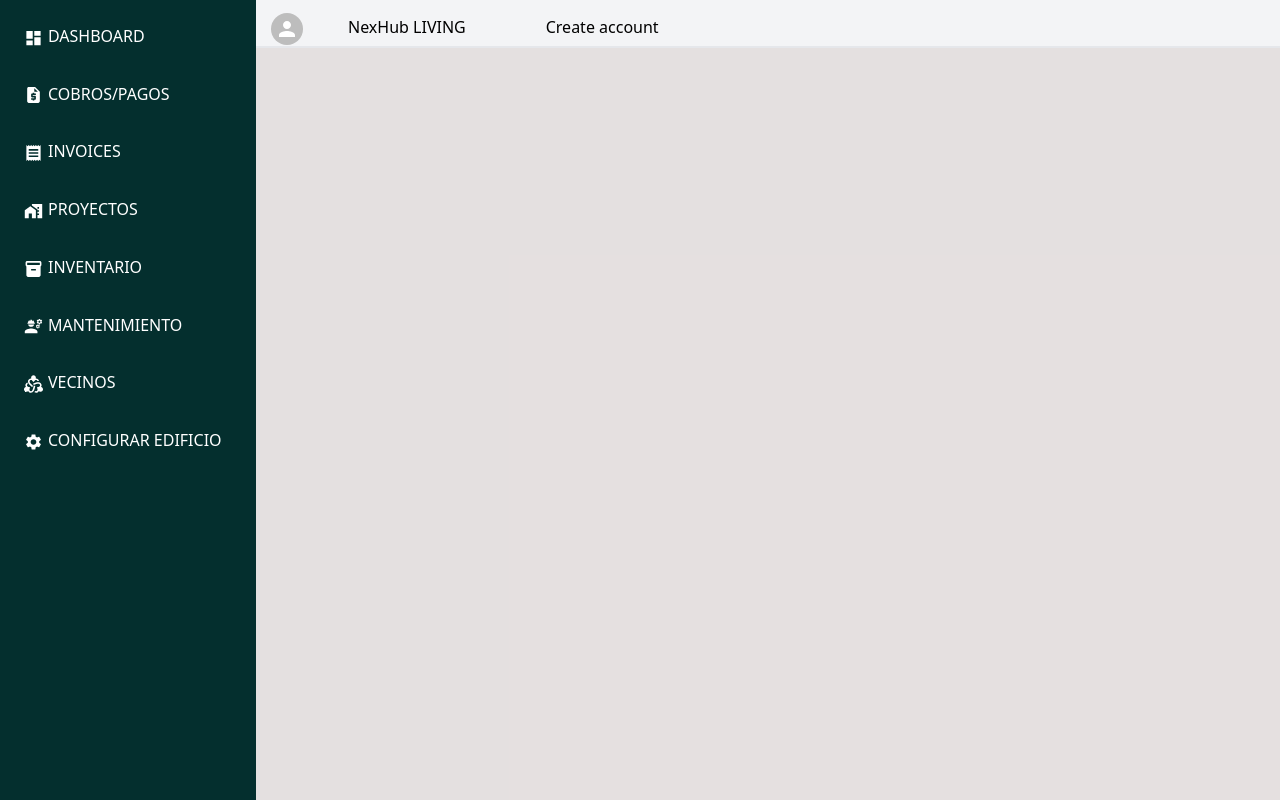
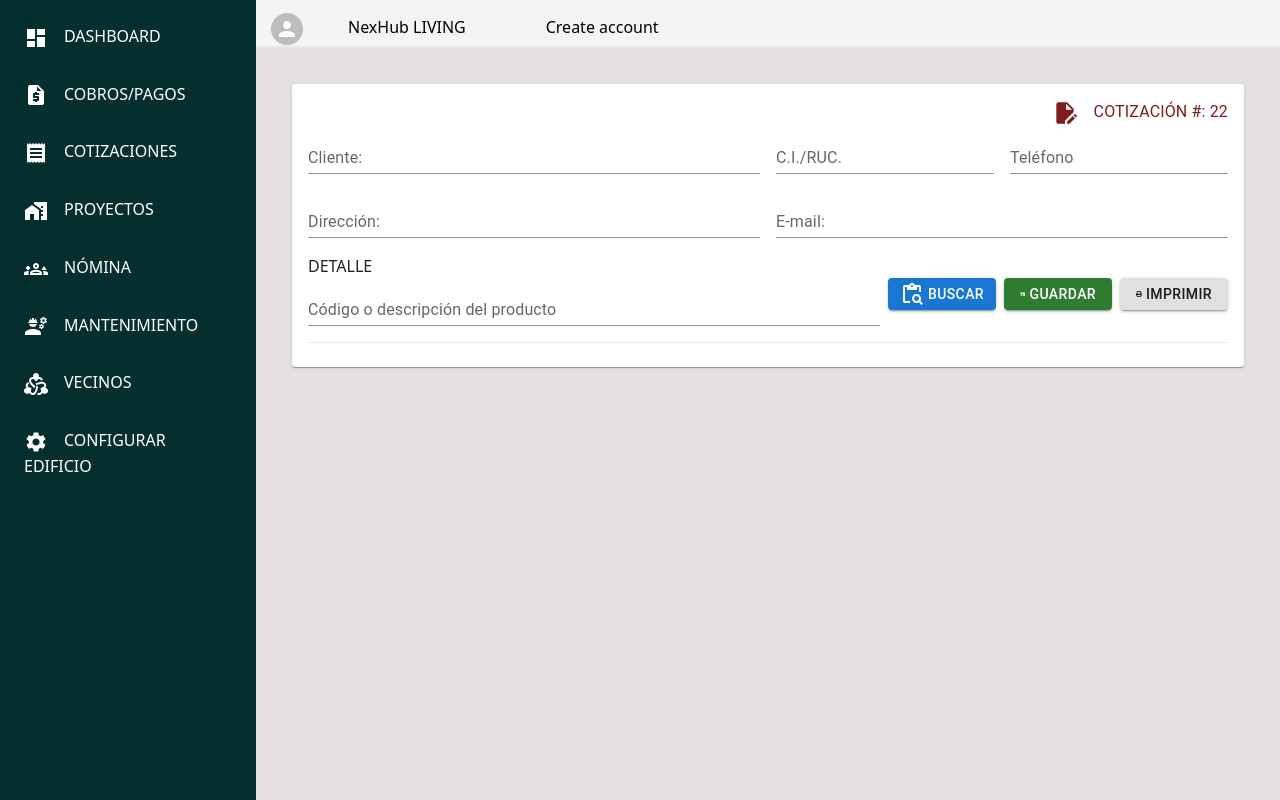
Before and after one commit to smartDCs/nexhub, a React (Vite) app: page /cotizaciones in a window 1280 px wide. Built offline with nearby package versions, Linux system fonts and the light colour scheme; what @react-pdf/renderer would draw is missing.

Commit message:
Agregando el modulo de cotizaciones

```diff
--- a/index.html
+++ b/index.html
@@ -4,7 +4,7 @@
     <meta charset="UTF-8" />
     <link rel="icon" type="image/svg+xml" href="/vite.svg" />
     <meta name="viewport" content="width=device-width, initial-scale=1.0" />
-    <title>Next Hub Living</title>
+    <title>NexHub Living</title>
   </head>
   <body>
     <div id="root"></div>
--- a/src/components/Sidebar.jsx
+++ b/src/components/Sidebar.jsx
@@ -12,57 +12,61 @@ import InventoryIcon from "@mui/icons-material/Inventory";
 import EngineeringIcon from "@mui/icons-material/Engineering";
 import Diversity2Icon from "@mui/icons-material/Diversity2";
 import SettingsIcon from "@mui/icons-material/Settings";
+import { Groups3Outlined } from "@mui/icons-material";
 function Sidebar() {
   return (
     <div className="sidebar flex-none w-64 h-screen bg-teal-950">
-      <div className="p-2">
-        <ul className="text-white">
+      <div className="p-2 ">
+        <ul className="text-white ">
           <li className="p-4 hover:bg-lime-400 rounded-md ">
+
             <NavLink to="/">
-              <DashboardIcon className="icono" />
+              <DashboardIcon  className="mr-4"/>
               DASHBOARD
+            </NavLink>
+
+          </li>
+          <li className="p-4 hover:bg-lime-400 rounded-md ">
+            <NavLink to="/payments">
+              <RequestQuoteIcon className="mr-4"/>
+              COBROS/PAGOS
+            </NavLink>
+          </li>
+          <li className="p-4 hover:bg-lime-400 rounded-md " >
+            <NavLink to="/cotizaciones">
+              <ReceiptIcon className="mr-4"/>
+              COTIZACIONES
             </NavLink>
           </li>
           <li className="p-4 hover:bg-lime-400 rounded-md">
-            <NavLink to="/payments">
-              <RequestQuoteIcon className="icono" />
-              COBROS/PAGOS
-            </NavLink>
-          </li>
-          <li className="p-4 hover:bg-lime-400 rounded-md">
-            <NavLink to="/invoices">
-              <ReceiptIcon className="icono" />
-              INVOICES
-            </NavLink>
-          </li>
-          <li className="p-4 hover:bg-lime-400 rounded-md">
-            <NavLink to="/projects">
-              <HomeWorkIcon className="icono" />
-              PROYECTOS
+            <NavLink to="/projects" >
+              <HomeWorkIcon className="mr-4" />
+               PROYECTOS
+
             </NavLink>
           </li>
           <li className="p-4 hover:bg-lime-400 rounded-md">
             <NavLink to="/inventario">
-              <InventoryIcon className="icono" />
-              INVENTARIO
+              <Groups3Outlined className="mr-4"/>
+              NÓMINA
             </NavLink>
           </li>
           <li className="p-4 hover:bg-lime-400 rounded-md">
             <NavLink to="/mantenimiento">
-              <EngineeringIcon className="icono" />
+              <EngineeringIcon  className="mr-4"/>
               MANTENIMIENTO
             </NavLink>
           </li>
 
           <li className="p-4 hover:bg-lime-400 rounded-md">
             <NavLink to="/neighbors">
-              <Diversity2Icon className="icono" />
+              <Diversity2Icon  className="mr-4"/>
               VECINOS
             </NavLink>
           </li>
           <li className="p-4 hover:bg-lime-400 rounded-md">
             <NavLink to="/settings">
-              <SettingsIcon className="icono" />
+              <SettingsIcon  className="mr-4"/>
               CONFIGURAR EDIFICIO
             </NavLink>
           </li>
--- a/src/index.css
+++ b/src/index.css
@@ -236,3 +236,7 @@ flex-direction: row;
 .checkBoxLabel{
   font-size: 10pt;
 }
+.QuoteDetail{
+  border-bottom: 1px solid rgb(240, 231, 231);
+
+}
--- /dev/null
+++ b/src/pages/Cotizaciones.jsx
@@ -0,0 +1,95 @@
+import React, { useState } from "react";
+import {
+  Button,
+  Card,
+  CardContent,
+  TextField,
+  Typography,
+} from "@mui/material";
+import { MdEditDocument } from "react-icons/md";
+import { IoMdAddCircleOutline } from "react-icons/io";
+import { FaPrint } from "react-icons/fa";
+import ContentPasteSearchIcon from "@mui/icons-material/ContentPasteSearch";
+import { IoIosSave } from "react-icons/io";
+function Cotizaciones() {
+  const [cotizacion, setCotizacion] = useState(22);
+  return (
+    <div className="grid grid-cols-1 m-9">
+      <Card variant="elevation">
+        <CardContent>
+          <div className="text-red-900 flex justify-end">
+            <Typography fontSize={26}>
+              <MdEditDocument className="mr-4" />
+            </Typography>
+            <Typography>COTIZACIÓN #: {cotizacion}</Typography>
+          </div>
+          <div className="grid grid-cols-4 gap-4">
+            <TextField
+              variant="standard"
+              label="Cliente:"
+              className="col-span-2"
+            />
+            <TextField
+              variant="standard"
+              label="C.I./RUC."
+              className="col-span-1"
+            />
+            <TextField
+              variant="standard"
+              label="Teléfono"
+              className="col-span-1"
+            />
+            <TextField
+              variant="standard"
+              label="Dirección:"
+              className="col-span-2"
+            />
+            <TextField
+              variant="standard"
+              label="E-mail:"
+              className="col-span-2"
+            />
+          </div>
+          <div className="mt-4 QuoteDetail">
+            <h1>DETALLE</h1>
+            <div className="grid grid-cols-8 gap-2 mb-4 ">
+              <TextField
+                variant="standard"
+                label="Código o descripción del producto"
+                className="col-span-5"
+              />
+              <Button
+                variant="contained"
+                color="primary"
+                className="col-span-1 gap-1 h-8"
+              >
+                <ContentPasteSearchIcon />
+                Buscar
+              </Button>
+              <Button
+                variant="contained"
+                color="success"
+                className="col-span-1 gap-1 h-8"
+              >
+                <IoIosSave />
+                Guardar
+              </Button>
+
+              <Button
+                variant="contained"
+                color="inherit"
+                className="col-span-1 gap-1 h-8"
+              >
+                <FaPrint />
+                Imprimir
+              </Button>
+            </div>
+          </div>
+
+        </CardContent>
+      </Card>
+    </div>
+  );
+}
+
+export default Cotizaciones;
--- a/src/pages/Dashboard.jsx
+++ b/src/pages/Dashboard.jsx
@@ -1,4 +1,4 @@
-import { Card, CardContent } from "@mui/material";
+import { Card, CardContent, Typography } from "@mui/material";
 import dayjs from "dayjs";
 import React from "react";
 import "dayjs/locale/es-mx";
@@ -10,53 +10,51 @@ import { DateCalendar } from "@mui/x-date-pickers/DateCalendar";
 import { AiFillNotification } from "react-icons/ai";
 import { FaSackDollar } from "react-icons/fa6";
 import { FaToolbox } from "react-icons/fa";
-
+import Groups3Icon from '@mui/icons-material/Groups3';
+import RequestQuoteIcon from '@mui/icons-material/RequestQuote';
 function Dashboard() {
   return (
     <div>
 
-      <div className="grid grid-cols-4 gap-4 m-9">
+      <div className="grid grid-cols-3 gap-4 m-9">
         <Card variant="elevation">
           <CardContent className="dashboardCard">
-            <h1>
-              Saldo en la cuenta &nbsp;
+            <h1 className="justify-between">
+              CUENTAS
               <FaSackDollar className="icono text-yellow-400" />
             </h1>
 
             <ul>
-              <li>Banco 1: $1234</li>
+              <li>Por cobrar: $1234</li>
+              <li>Por pagar: $18292</li>
             </ul>
           </CardContent>
         </Card>
         <Card variant="elevation">
           <CardContent className="dashboardCard">
-            <h1>Mantenimientos
-&nbsp;
+            <h1 className="justify-between">PROYECTOS
 <FaToolbox className="icono text-red-800"/>
 
             </h1>
             <ul>
-              <li>Programados: 2</li>
-              <li>Realizados: 20</li>
+              <li>Diseño: 2</li>
+              <li>Construcción: 20</li>
             </ul>
           </CardContent>
         </Card>
         <Card variant="elevation">
           <CardContent className="dashboardCard">
-            <h1>Inventario</h1>
+            <h1 className="justify-between">COTIZACIONES
+
+              <RequestQuoteIcon className="icono text-green-700"/>
+            </h1>
+            <ul>
+              <li>Vigentes: 22</li>
+            </ul>
+
           </CardContent>
         </Card>
-        <Card variant="elevation">
-          <CardContent className="dashboardCard">
-            <h1>
-              Comunicados &nbsp;
-              <AiFillNotification className="text-blue-500 icono" />
-            </h1>
-            <ul>
-              <li>No leidos: 23</li>
-            </ul>
-          </CardContent>
-        </Card>
+
       </div>
 
       <div className="grid grid-cols-2 gap-4 m-9">
--- a/src/pages/Invoices.jsx
+++ /dev/null
@@ -1,9 +0,0 @@
-import React from 'react'
-
-function Invoices() {
-  return (
-    <div >Invoices</div>
-  )
-}
-
-export default Invoices
--- a/src/routes/Rutes.jsx
+++ b/src/routes/Rutes.jsx
@@ -1,17 +1,18 @@
 import { Routes, Route } from "react-router-dom";
 import Dashboard from "../pages/Dashboard";
-import Invoices from "../pages/Invoices";
+
 import Payments from "../pages/Payments";
 import Login from "../pages/Login";
 import Neighbors from "../pages/Neighbors";
 import BuildSettings from "../pages/BuildSettings";
 import Report from "../pages/Report";
 import Projects from "../pages/Projects";
+import Cotizaciones from "../pages/Cotizaciones";
 const Rutes = () => {
   return (
     <Routes>
     <Route path="/" element={<Dashboard />} />
-    <Route path="/invoices" element={<Invoices />} />
+    <Route path="/cotizaciones" element={<Cotizaciones />} />
     <Route path="/payments" element={<Payments />} />
     <Route path="/projects" element={<Projects/>} />
     <Route path="/neighbors" element={<Neighbors/>} />
```
